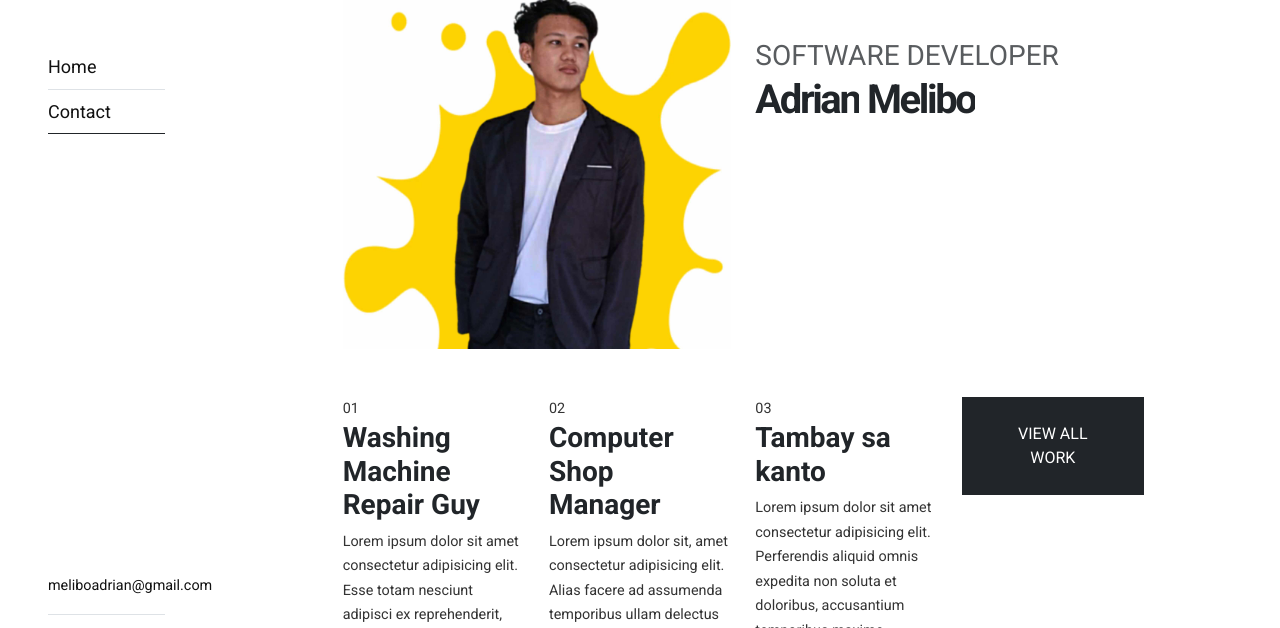
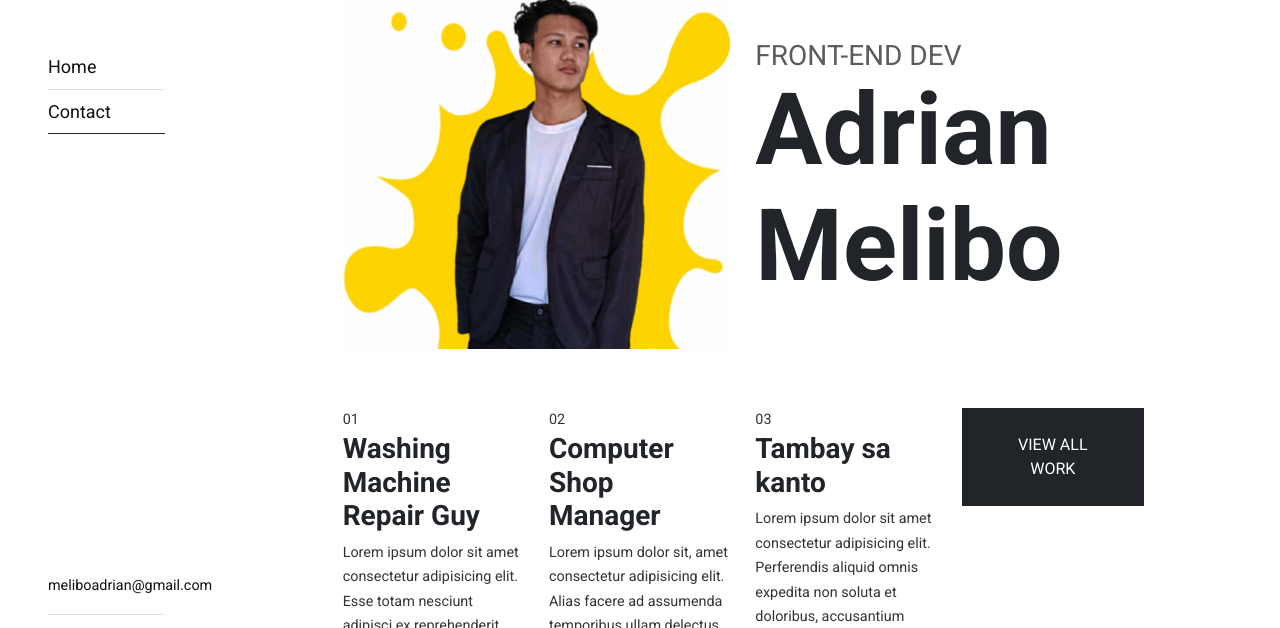
Before and after one commit to adreyhann/adrianmelibo, a plain HTML site: page index.html in a window 1280 px wide. Shown: the part 88-716 px from the top of the page. Drawn offline with nearby package versions, Linux system fonts and the light colour scheme.

```diff
--- a/index.html
+++ b/index.html
@@ -241,8 +241,8 @@
               </div>
               <div class="col-lg-6">
                 <div class="banner-content my-5 pt-4">
-                  <span class="text-muted text-uppercase fs-3">Software Developer</span>
-                  <h2 class="banner-title display-xl lh-1 txt-fx slide-up fs-1">Adrian Melibo</h2>
+                  <span class="text-muted text-uppercase fs-3">Front-end Dev</span>
+                  <h2 class="banner-title display-lg lh-1 txt-fx slide-up" style="font-size: 100px;">Adrian Melibo</h2>
                 </div>
               </div>
             </div>
```
